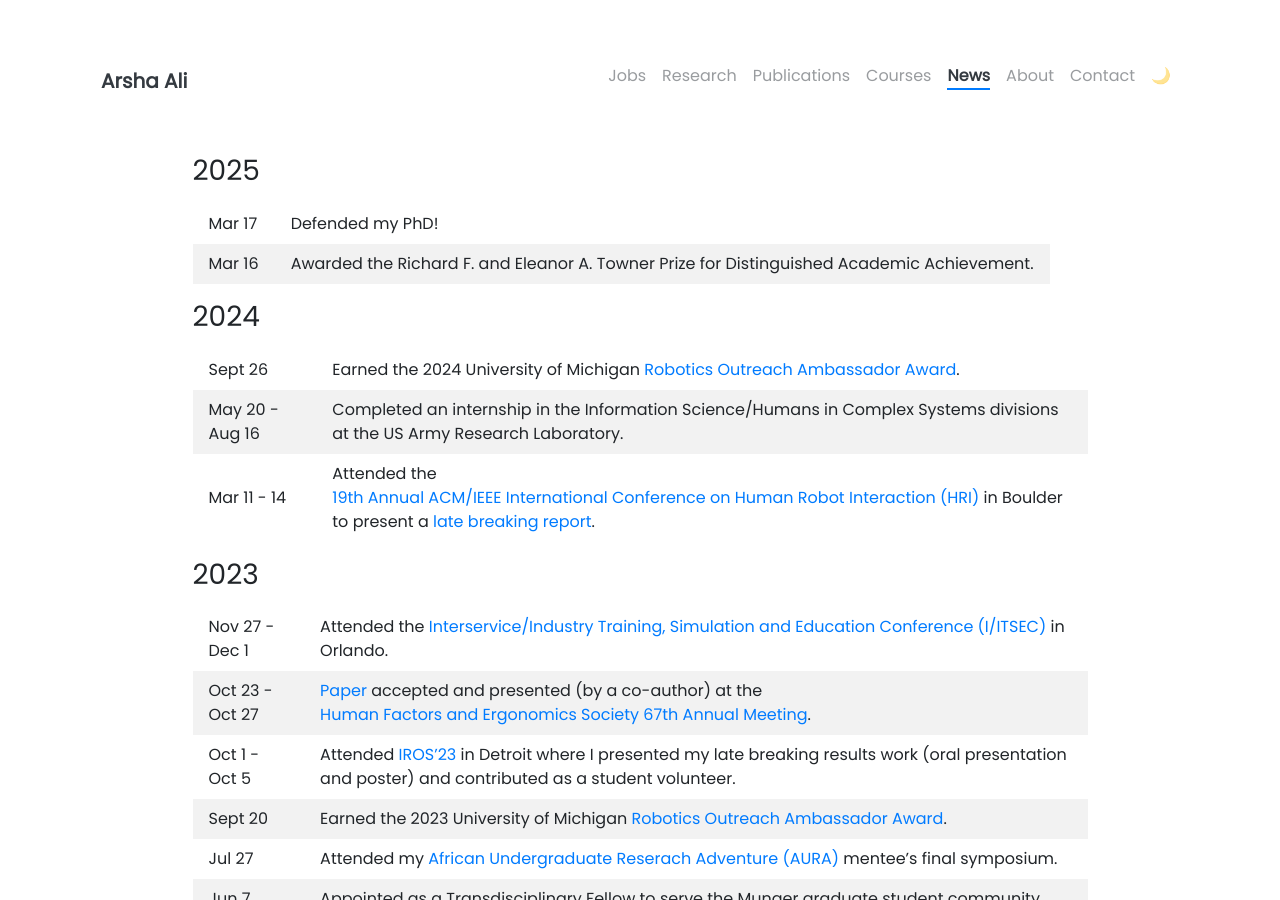
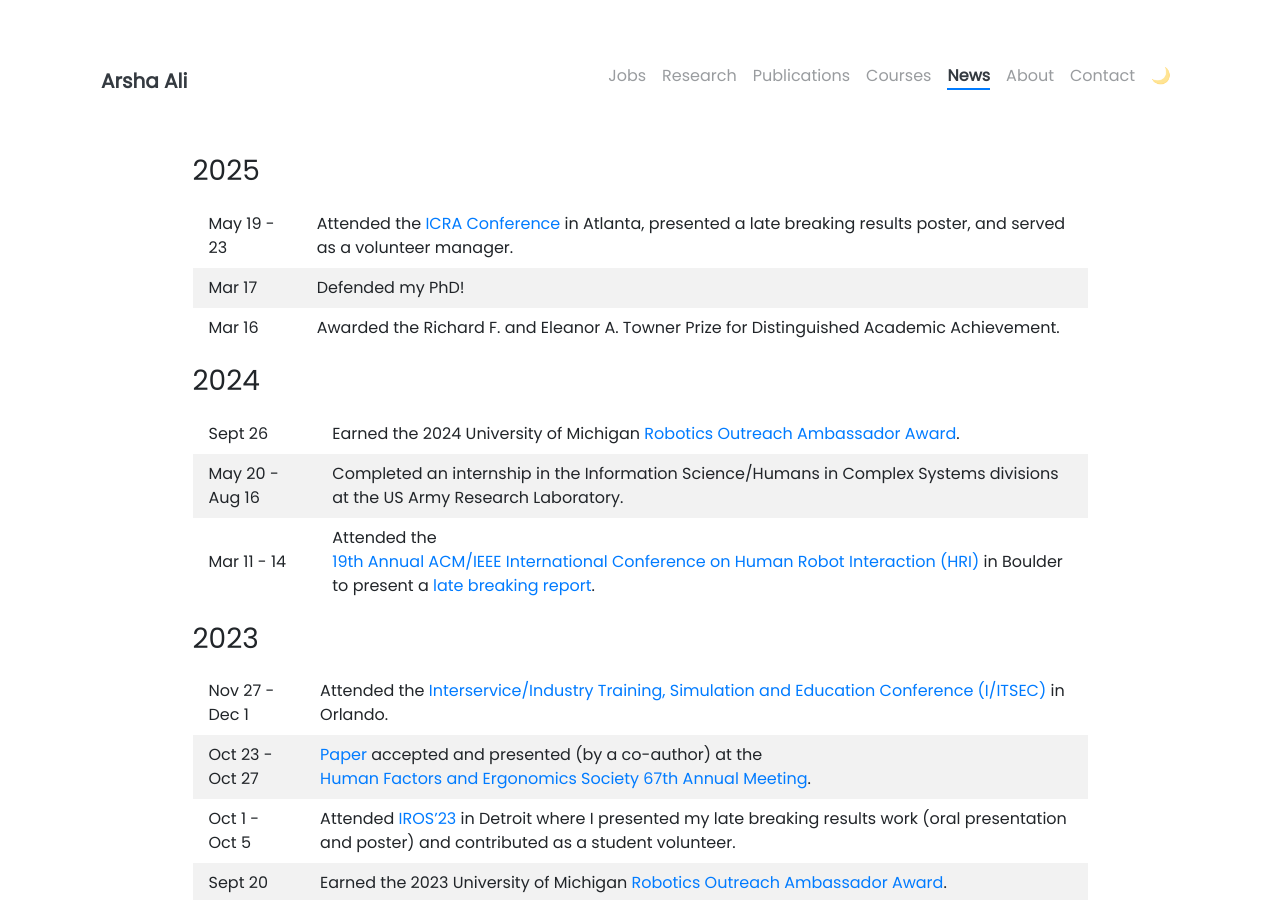
Before and after one commit to arshaali/arshaali.github.io, a Jekyll site: the page built from pages/news.md, in a window 1280 px wide and 900 px high. Built offline with Jekyll 4.4.1, drawn with Linux system fonts in a browser that asks for light colours; nearby versions of some CDN libraries.

Commit message:
Update news.md

```diff
--- a/pages/news.md
+++ b/pages/news.md
@@ -14,6 +14,7 @@ td, th {
 
 ### 2025
 
+May 19 - 23 | Attended the [ICRA Conference](https://2025.ieee-icra.org/) in Atlanta, presented a late breaking results poster, and served as a volunteer manager.
 Mar 17 | Defended my PhD!
 Mar 16 | Awarded the Richard F. and Eleanor A. Towner Prize for Distinguished Academic Achievement.
 
```
